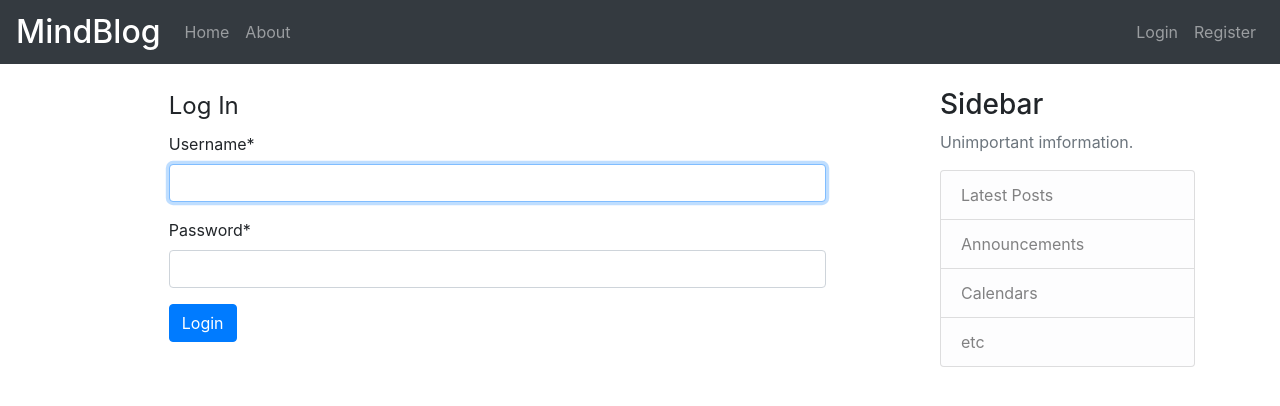
After one commit to mseltahir/DjangoBlog, a Django app: page /u/login in a window 1280 px wide. The commit adds this page. Shown: the top 406 px of the page. Run offline with Django 3.2, Linux system fonts and the light colour scheme; some libraries are stand-ins or nearby versions.

Commit message:
implemented user login and logout

```diff
--- a/home/templates/home/base.html
+++ b/home/templates/home/base.html
@@ -36,17 +36,17 @@
       <!-- Navbar Right Side -->
       <div class="navbar-nav">
         {% if user.is_authenticated %}
-        <a class="nav-item nav-link" href="#">Profile</a>
-        <a class="nav-item nav-link" href="#">Logout</a>
+        <a class="nav-item nav-link" href="{% url 'users:profile' %}">Profile</a>
+        <a class="nav-item nav-link" href="{% url 'users:logout' %}">Logout</a>
         {% else %}
-        <a class="nav-item nav-link" href="#">Login</a>
+        <a class="nav-item nav-link" href="{% url 'users:login' %}">Login</a>
         <a class="nav-item nav-link" href="{% url 'users:register' %}">Register</a>
         {% endif %}
       </div>
     </div>
     </div>
   </nav>
-  <main role="main" class="container mt-4">
+  <main role="main" class="container mt-4 mb-4">
     <div class="row">
       <div class="col-md-9">
         {% if messages %}
@@ -60,8 +60,8 @@
       </div>
       <div class="col-md-3">
         <div class="content-section">
-          <h3>Our Sidebar</h3>
-          <p class='text-muted'>You can put any information here you'd like.
+          <h3>Sidebar</h3>
+          <p class='text-muted'> Unimportant imformation.
             <ul class="list-group">
               <li class="list-group-item list-group-item-light">Latest Posts</li>
               <li class="list-group-item list-group-item-light">Announcements</li>
--- a/mysite/settings.py
+++ b/mysite/settings.py
@@ -122,7 +122,9 @@ USE_TZ = True
 
 STATIC_URL = '/static/'
 STATIC_ROOT = os.path.join(BASE_DIR, 'static')
+CRISPY_TEMPLATE_PACK = 'bootstrap4'
+LOGIN_URL = 'users:login'
+LOGIN_REDIRECT_URL = 'users:profile'
 
-CRISPY_TEMPLATE_PACK = 'bootstrap4'
 
 django_heroku.settings(locals())
--- /dev/null
+++ b/users/templates/users/login.html
@@ -0,0 +1,14 @@
+{% extends 'home/base.html' %}
+{% load crispy_forms_tags %}
+{% block content %}
+<div class="col-md-10 offset-md-1 mb-8">
+    <form method="POST">
+        {% csrf_token %}
+        <legend>Log In</legend>
+        <fieldset class="field-group">
+            {{ form|crispy }}
+        </fieldset>
+        <button type="submit" class="btn btn-primary">Login</button>
+    </form>
+</div>
+{% endblock %}
--- /dev/null
+++ b/users/templates/users/profile.html
@@ -0,0 +1,6 @@
+{% extends 'home/base.html' %}
+{% block content %}
+<div class="col-md-10 offset-md-1 mb-8">
+    <h3>{{ user.username}}<span class="text-muted">'s</span> Profile</h3>
+</div>
+{% endblock %}
--- a/users/urls.py
+++ b/users/urls.py
@@ -1,7 +1,13 @@
 from django.urls import path
+from django.contrib.auth import views as auth_views
 from . import views
 
 app_name = 'users'
 urlpatterns = [
-    path('register', views.register, name='register')
+    path('register', views.register, name='register'),
+    path('login', auth_views.LoginView.as_view(
+        template_name='users/login.html'), name='login'),
+    path('logout', auth_views.LogoutView.as_view(
+        template_name='users/logout.html'), name='logout'),
+    path('profile', views.profile, name='profile')
 ]
```
Also changed, not shown: users/templates/users/logout.html (added, +10 -0 lines), users/views.py (+13 -0 lines).
